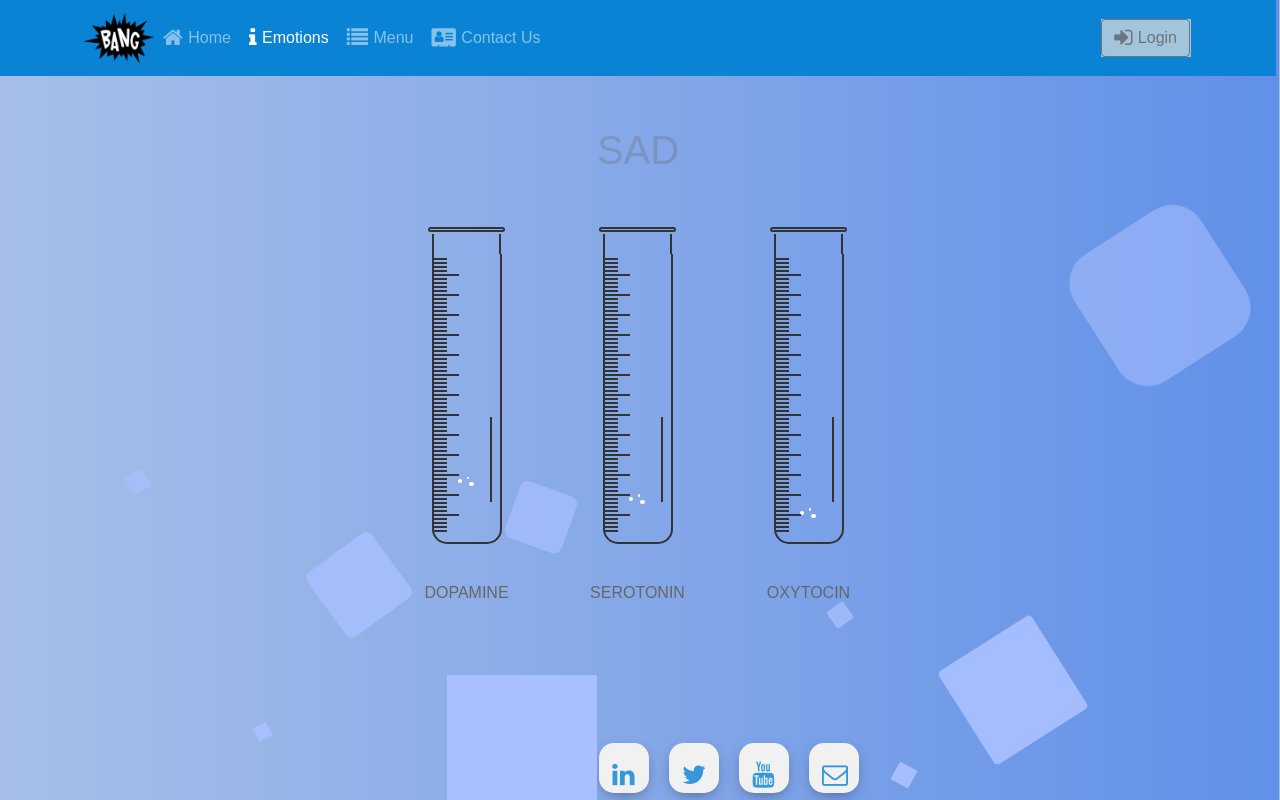
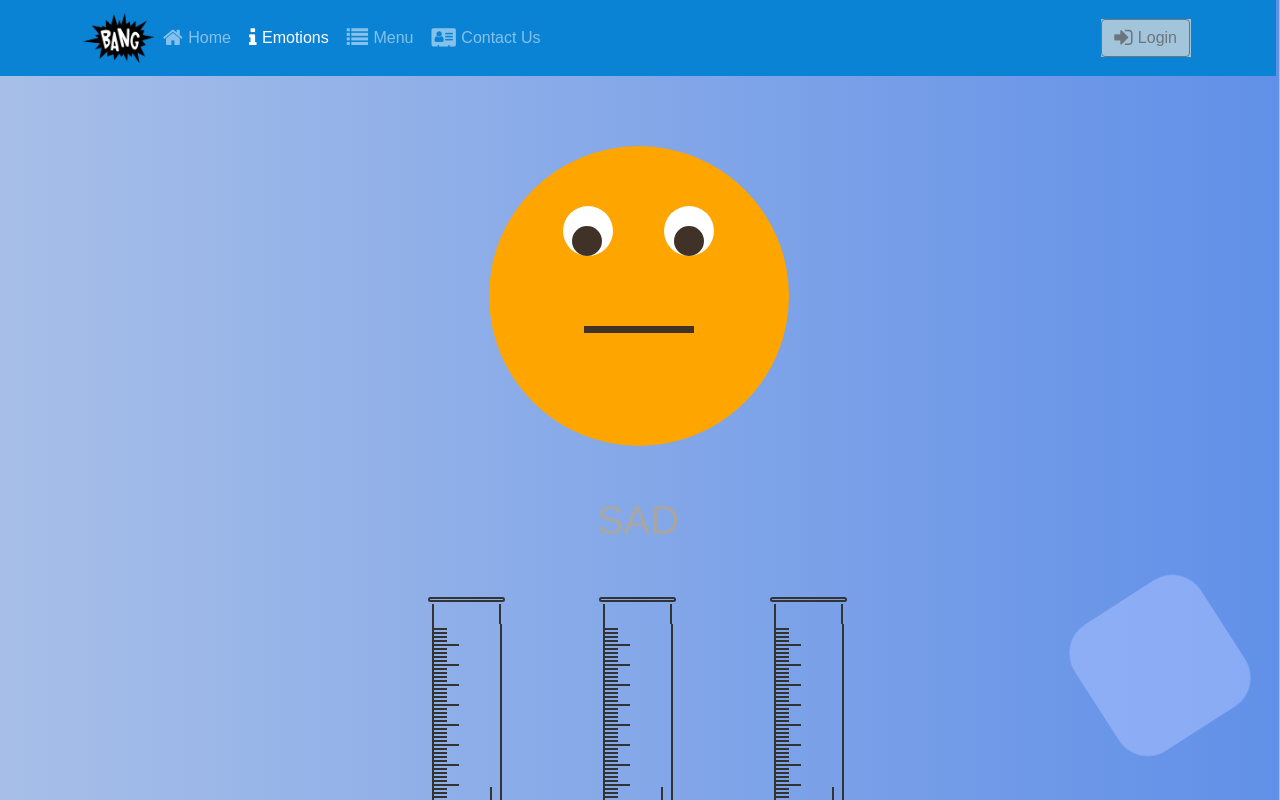
Before and after one commit to Daim-Nickel-Penny/Puntastic, a React (Create React App) app: page /emotion in a window 1280 px wide. Shown: the top 800 px of the page. Built offline with nearby package versions, Linux system fonts and the light colour scheme.

Commit message:
Face added

```diff
--- /dev/null
+++ b/src/Face.css
@@ -0,0 +1,84 @@
+.face
+		{
+			width:300px;
+			height: 300px;
+			border-radius: 50%;
+			background: orange;
+			margin: 70px auto;
+            position: relative;
+            margin-bottom: 23px;
+		}
+		.right-eye
+		{
+			width:50px;
+			height: 50px;
+			border-radius: 50%;
+			position: absolute;
+			background: #fff;
+			left:175px;
+			top: 60px;
+		}
+		.left-eye
+		{
+			width:50px;
+			height: 50px;
+			border-radius: 50%;
+			position: absolute;
+			background: #fff;
+			right:175px;
+			top: 60px;
+		}
+		.right-nen,.left-nen
+		{
+			width:30px;
+			height:30px;
+			position: absolute;
+			border-radius: 50%;
+			background-color: #403227;
+			transition:0.5s;
+		}
+		.right-nen
+		{
+			top: 20px;
+			left:10px;
+		}
+		.left-nen
+		{
+			top: 20px;
+			right: 10px
+		}
+		.mouse
+		{
+			width:110px;
+			height:7px;
+			background: #403227;
+			position: absolute;
+			top: 180px;
+			left:95px;
+			transition:0.5s;
+		}
+		.face:hover .mouse
+		{
+			width:150px;
+			height:70px;
+			border-bottom-right-radius:120px;
+			border-bottom-left-radius:120px;
+			background: #403227;
+			position: absolute;
+			top: 180px;
+			left: 75px;
+		}
+		.face:hover .left-nen
+		{
+			top:10px;
+		}
+
+		.face:hover .right-nen
+		{
+			top:10px;
+		}
+    h1
+    {
+      color:orange;
+      text-align:center;
+    }
--- a/src/component/Emotion.js
+++ b/src/component/Emotion.js
@@ -2,6 +2,7 @@ import React, {Component} from 'react';
 import Level from '../Level';
 import '../Emotion.css';
 import Bubble from './Bubble';
+import Face from './FaceComponent';
 
 
 class Emotion extends Component {
@@ -77,11 +78,13 @@ class Emotion extends Component {
         const levels = feeling.levels;
         return (
             <div className="App">
+             <Face/>
                 <h1 className={animate}>{feelingName}</h1>
                 <div className="tubes-wrapper">
                     { Object.keys(levels).map((level, index) => <Level key={index} animate={animate} levelName={level}
                                                                        percentage={levels[level]}></Level>) }
                 </div>
+
             <Bubble/>
             </div>
         );
--- /dev/null
+++ b/src/component/FaceComponent.js
@@ -0,0 +1,26 @@
+import React, { Component } from 'react';
+import '../Face.css';
+
+class Face extends Component{
+    render(){
+        return(
+
+            <div class="face">
+                    <div class="right-eye">
+                        <div class="right-nen">
+
+                        </div>
+                    </div>
+                    <div class="left-eye">
+                        <div class="left-nen">
+
+                        </div>
+                    </div>
+                    <div class="mouse">
+                </div>
+        </div>);
+    }
+}
+
+
+export default Face;
```
